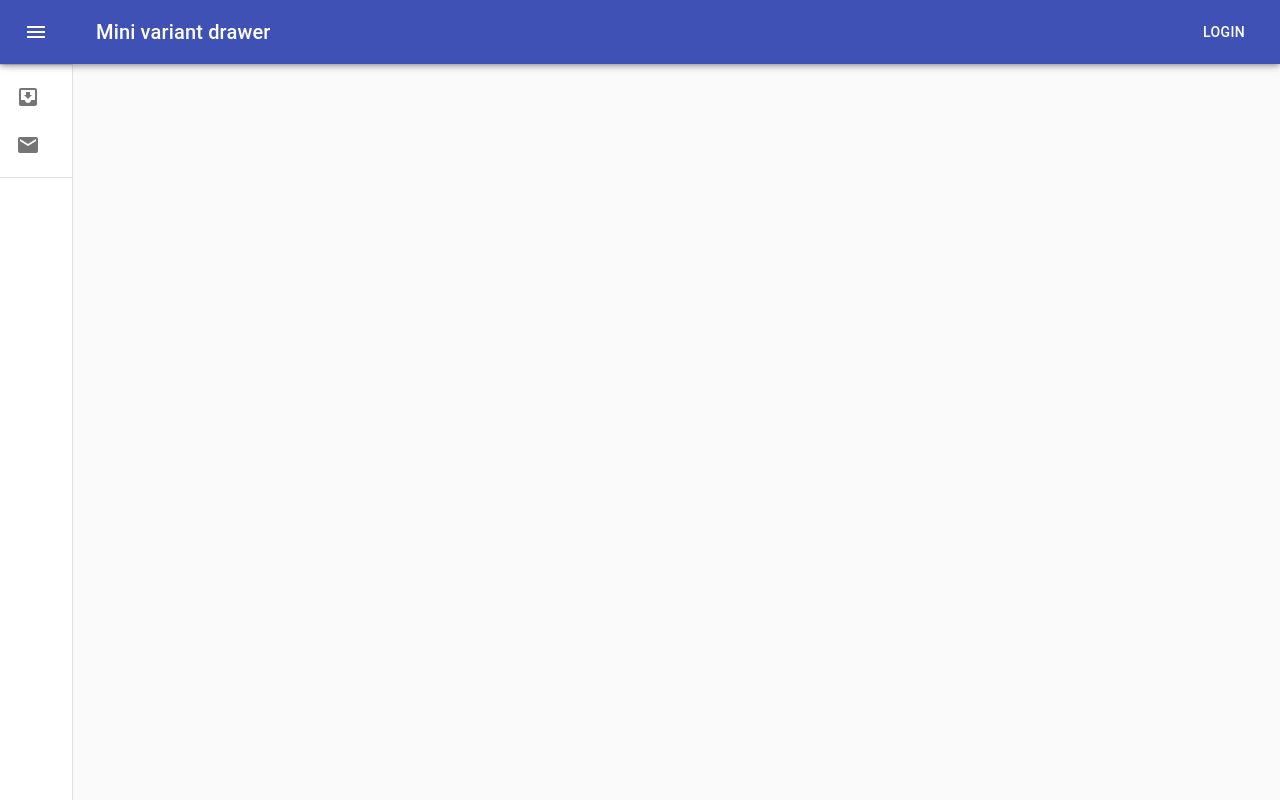
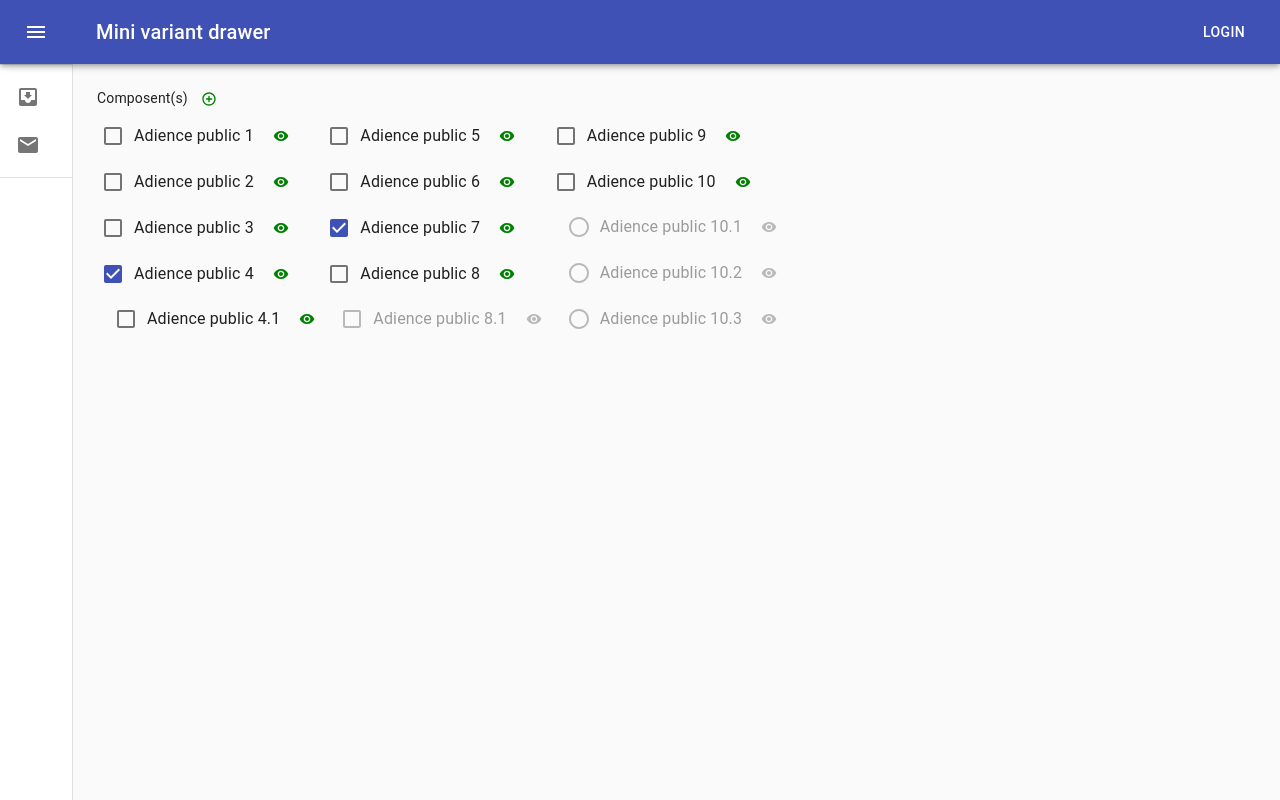
Before and after one commit to moharm/ShowCases-React, a React (Create React App) app: page /App/ListCheckItems in a window 1280 px wide. Built offline with nearby package versions, Linux system fonts and the light colour scheme.

Commit message:
add handle event in ListCheckItems component

```diff
--- a/src/assets/mock/checkBoxData.ts
+++ b/src/assets/mock/checkBoxData.ts
@@ -1,6 +1,6 @@
 import ControlPointRoundedIcon from '@material-ui/icons/ControlPointRounded';
 import VisibilityIcon from '@material-ui/icons/Visibility';
-import { Data } from '../../components/Modals/ListCheckBox/types';
+import { Data } from '../../components/Modals/ListCheckItems/types';
 
 export const data: Data = {
   header: {
@@ -11,6 +11,7 @@ export const data: Data = {
   body: {
     params: {
       type: 'checkBox',
+      // name: 'radioButton',
       hasIconButton: true,
       Icon: VisibilityIcon
     },
--- a/src/components/Demos/ListCheckBox/index.tsx
+++ b/src/components/Demos/ListCheckBox/index.tsx
@@ -1,22 +1,32 @@
-import React, { useState, useEffect, ChangeEvent } from 'react';
+import React, { useState, ChangeEvent } from 'react';
+import { Data, Items } from '../../Modals/ListCheckItems/types';
 import { data } from '../../../assets/mock/checkBoxData';
-import { Data } from '../../Modals/ListCheckBox/types';
-import ListCheckBox from '../../Modals/ListCheckBox';
+import ListCheckItems from '../../Modals/ListCheckItems';
 
 const ListCheckBoxDemo: React.FC = () => {
   const [state, setState] = useState<Data>(data);
-  const headerIconButtonHundleClick = (event: React.MouseEvent<any>) => {
-    event.persist(); // Event Pooling
+
+  //hundle click of header icon
+  const headerIconButtonHundleClick = (
+    event: React.MouseEvent<HTMLInputElement>
+  ) => {
+    event.persist(); //=> Event Pooling
     alert("event from header's iconButtom");
   };
-  const itemIconButtonHundleClick = (event: React.MouseEvent<any>) => {
-    event.persist(); // Event Pooling
+
+  //hundle click of item icon
+  const itemIconButtonHundleClick = (
+    event: React.MouseEvent<any>,
+    item: Items[0]
+  ) => {
+    event.persist(); //=> Event Pooling
     alert("event from item's iconButtom");
+    console.log(event);
+    console.log(item);
   };
-
+  //hundle change of item state
   const itemOnChange = (
     event: ChangeEvent,
-
     newColumns: Data['body']['colomns']
   ) => {
     //log the items updated
@@ -25,7 +35,7 @@ const ListCheckBoxDemo: React.FC = () => {
 
   return (
     <div>
-      <ListCheckBox
+      <ListCheckItems
         data={state}
         headerIconButtonOnClick={headerIconButtonHundleClick}
         itemIconButtonOnClick={itemIconButtonHundleClick}
--- a/src/components/Modals/IconButton/index.tsx
+++ b/src/components/Modals/IconButton/index.tsx
@@ -9,11 +9,12 @@ interface propstype {
   onClick?: (arg: React.MouseEvent<any>) => void;
   children?: ReactNode;
   style: string;
+  disabled: boolean;
   otherProps?: any;
 }
 
 const IconButton = (props: propstype & any) => {
-  const { size, color, onClick, children, style, otherProps } = props;
+  const { size, color, onClick, children, style, disabled, otherProps } = props;
 
   return (
     <IconButtonCom
@@ -23,6 +24,7 @@ const IconButton = (props: propstype & any) => {
       aria-label="upload picture"
       component="span"
       onClick={onClick}
+      disabled={disabled}
       {...otherProps}
     >
       {children}
--- a/src/components/Modals/ListCheckBox/RadioButtonList.tsx
+++ b/src/components/Modals/ListCheckItems/CheckboxList.tsx
@@ -5,12 +5,11 @@ import {
   makeStyles,
   Theme,
   createStyles,
-  Radio,
   RadioGroup
 } from '@material-ui/core';
 import IconButton from '../IconButton';
-import { ItemsProps } from './types';
-import CheckboxList from './CheckboxList';
+import { CheckboxListProps } from './types';
+import RadioButtonList from './RadioButtonList';
 
 //style should be replace by props or by theme ???
 const useStyles = makeStyles((theme: Theme) =>
@@ -31,7 +30,7 @@ const useStyles = makeStyles((theme: Theme) =>
   })
 );
 
-const RadioButtonList = (props: ItemsProps) => {
+const CheckboxList = (props: CheckboxListProps) => {
   const { items, itemOnChange, iconButtonOnClick, params, disabled } = props;
   const { Icon, hasIconButton, type } = params;
   const classes = useStyles();
@@ -44,30 +43,33 @@ const RadioButtonList = (props: ItemsProps) => {
             <td>
               <FormControlLabel
                 key={item.id}
+                value={item.label}
                 name={item.id}
-                value={item.label}
-                control={<Radio />}
+                control={<Checkbox color="primary" />}
                 label={item.label}
-                //   checked={item.isChecked}
+                labelPlacement="end"
+                checked={item.isChecked}
+                onChange={itemOnChange}
                 disabled={disabled}
               />
               {hasIconButton && Icon && (
+                // Icon Button *******************
                 <IconButton
                   size="small"
                   style={classes.icon}
-                  onClick={iconButtonOnClick}
+                  onClick={(e: React.MouseEvent<HTMLInputElement>) =>
+                    iconButtonOnClick(e, item)
+                  }
+                  disabled={disabled}
                 >
-                  <Icon id={item.label} />
+                  <Icon id={item.id} />
                 </IconButton>
               )}
               <div style={{ marginLeft: '10px' }}>
                 {item.hasChild && item.childs ? (
+                  // Children *********************
                   item.childs.params.type === 'radioButton' ? (
-                    <RadioGroup
-                      name="children"
-                      //   value={value}
-                      onChange={itemOnChange}
-                    >
+                    <RadioGroup name="children" onChange={itemOnChange}>
                       <RadioButtonList
                         items={item.childs.items}
                         itemOnChange={itemOnChange}
@@ -97,4 +99,4 @@ const RadioButtonList = (props: ItemsProps) => {
   );
 };
 
-export default RadioButtonList;
+export default CheckboxList;
--- a/src/components/Modals/ListCheckBox/Columns.tsx
+++ b/src/components/Modals/ListCheckItems/Columns.tsx
@@ -32,7 +32,7 @@ function Columns(props: ColumnsProps) {
             >
               {columns.map((colomn, index) => (
                 <td key={index} style={{ display: 'block' }}>
-                  <RadioButtonList //checkbox
+                  <RadioButtonList //radio
                     items={colomn.items}
                     itemOnChange={itemOnChange}
                     iconButtonOnClick={iconButtonOnClick}
--- a/src/components/Modals/ListCheckBox/CheckboxList.tsx
+++ b/src/components/Modals/ListCheckItems/RadioButtonList.tsx
@@ -5,11 +5,12 @@ import {
   makeStyles,
   Theme,
   createStyles,
+  Radio,
   RadioGroup
 } from '@material-ui/core';
 import IconButton from '../IconButton';
-import { ItemsProps } from './types';
-import RadioButtonList from './RadioButtonList';
+import CheckboxList from './CheckboxList';
+import { ListRadioButtonProps } from './types';
 
 //style should be replace by props or by theme ???
 const useStyles = makeStyles((theme: Theme) =>
@@ -30,7 +31,7 @@ const useStyles = makeStyles((theme: Theme) =>
   })
 );
 
-const CheckboxList = (props: ItemsProps) => {
+const RadioButtonList = (props: ListRadioButtonProps) => {
   const { items, itemOnChange, iconButtonOnClick, params, disabled } = props;
   const { Icon, hasIconButton, type } = params;
   const classes = useStyles();
@@ -43,33 +44,31 @@ const CheckboxList = (props: ItemsProps) => {
             <td>
               <FormControlLabel
                 key={item.id}
+                name={item.id}
                 value={item.label}
-                name={item.id}
-                control={<Checkbox color="primary" />}
+                control={<Radio />}
                 label={item.label}
-                labelPlacement="end"
                 checked={item.isChecked}
-                onChange={itemOnChange}
                 disabled={disabled}
               />
               {hasIconButton && Icon && (
+                // Icon Button *******************
                 <IconButton
                   size="small"
                   style={classes.icon}
-                  onClick={iconButtonOnClick}
+                  onClick={(e: React.MouseEvent<HTMLInputElement>) =>
+                    iconButtonOnClick(e, item)
+                  }
+                  disabled={disabled}
                 >
-                  <Icon id={item.label} />
+                  <Icon id={item.id} />
                 </IconButton>
               )}
-
               <div style={{ marginLeft: '10px' }}>
                 {item.hasChild && item.childs ? (
+                  // Children ***********************
                   item.childs.params.type === 'radioButton' ? (
-                    <RadioGroup
-                      name="children"
-                      //   value={value}
-                      onChange={itemOnChange}
-                    >
+                    <RadioGroup name="children" onChange={itemOnChange}>
                       <RadioButtonList
                         items={item.childs.items}
                         itemOnChange={itemOnChange}
@@ -99,4 +98,4 @@ const CheckboxList = (props: ItemsProps) => {
   );
 };
 
-export default CheckboxList;
+export default RadioButtonList;
--- a/src/components/Modals/ListCheckBox/index.tsx
+++ b/src/components/Modals/ListCheckItems/index.tsx
@@ -1,9 +1,9 @@
 import React, { useState } from 'react';
 import Header from './Header';
 import Columns from './Columns';
-import { ListRadioButtonProps, Data } from './types';
+import { Data, ListCheckItemsProps } from './types';
 
-const ListCheckBox = (props: ListRadioButtonProps) => {
+const ListCheckItems = (props: ListCheckItemsProps) => {
   const {
     data,
     headerIconButtonOnClick,
@@ -18,15 +18,25 @@ const ListCheckBox = (props: ListRadioButtonProps) => {
       colomn.items.map(item => {
         if (item.id === event.target.name) {
           item.isChecked = !item.isChecked;
+        } else {
+          if (data.body.params.type === 'radioButton') {
+            item.isChecked = false;
+          }
         }
         if (item.childs) {
           item.childs.items.map(child => {
             if (child.id === event.target.name) {
               child.isChecked = !child.isChecked;
+              item.isChecked = true;
+            } else {
+              if (item.childs!.params.type === 'radioButton') {
+                child.isChecked = false;
+              }
             }
             if (!item.isChecked && child.isChecked) {
               child.isChecked = !child.isChecked;
             }
+            // return child;
           });
         }
         return item;
@@ -60,4 +70,4 @@ const ListCheckBox = (props: ListRadioButtonProps) => {
   );
 };
 
-export default ListCheckBox;
+export default ListCheckItems;
--- a/src/components/Navbar.tsx
+++ b/src/components/Navbar.tsx
@@ -22,7 +22,6 @@ import history from '../assets/history/history';
 import { useStyles } from '../assets/style/MyappStyle';
 import Button from '@material-ui/core/Button';
 import DrawerView from './Demos/Drawer/DrawerView';
-import ListCheckBox from './Modals/ListCheckBox';
 import ListCheckBoxDemo from './Demos/ListCheckBox';
 
 const Navbar = () => {
@@ -33,8 +32,8 @@ const Navbar = () => {
       component: DrawerView
     },
     {
-      path: '/App/ListCheckBox',
-      name: 'RdioButton',
+      path: '/App/ListCheckItems',
+      name: 'ListCheckItems',
       component: ListCheckBoxDemo
     }
   ];
```
Also changed, not shown: src/components/Modals/ListCheckItems/types.ts (renamed from src/components/Modals/ListCheckBox/types.ts, +33 -7 lines), src/components/Modals/ListCheckItems/Header.tsx (renamed from src/components/Modals/ListCheckBox/Header.tsx).
